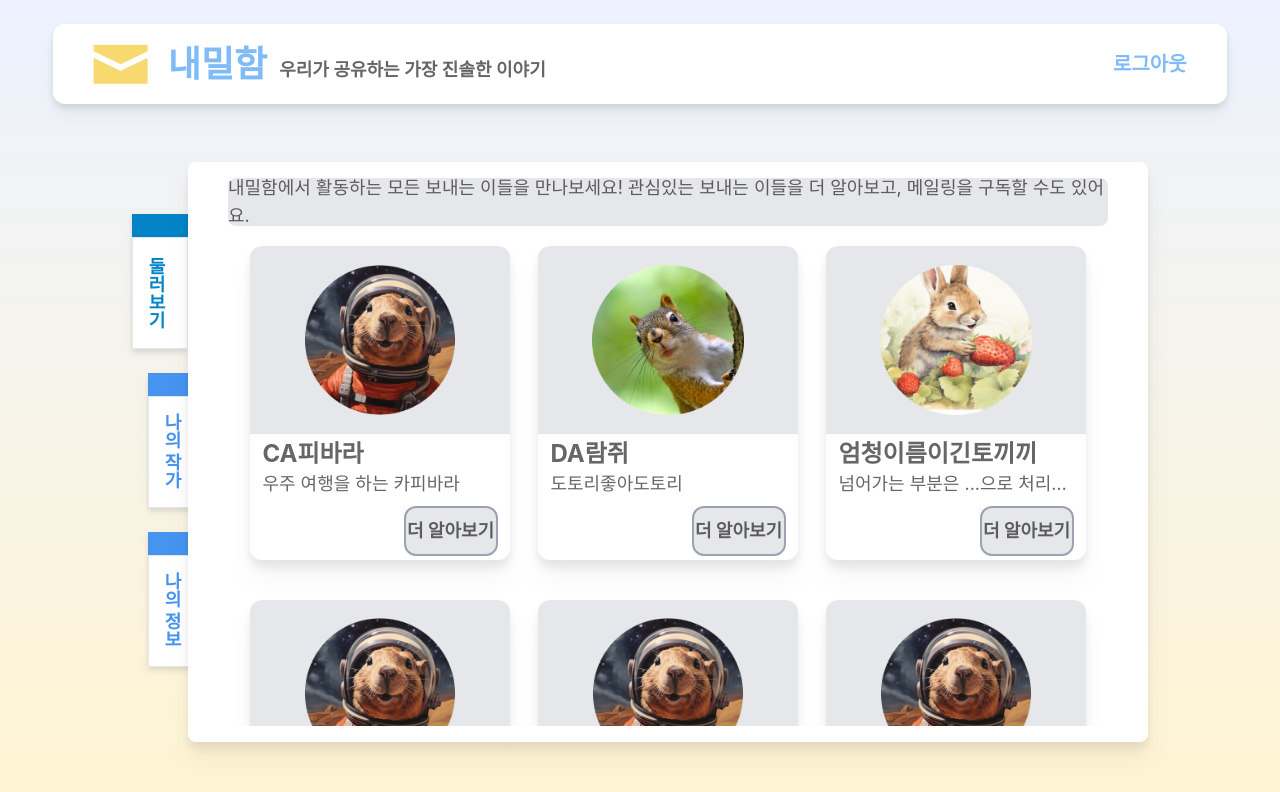
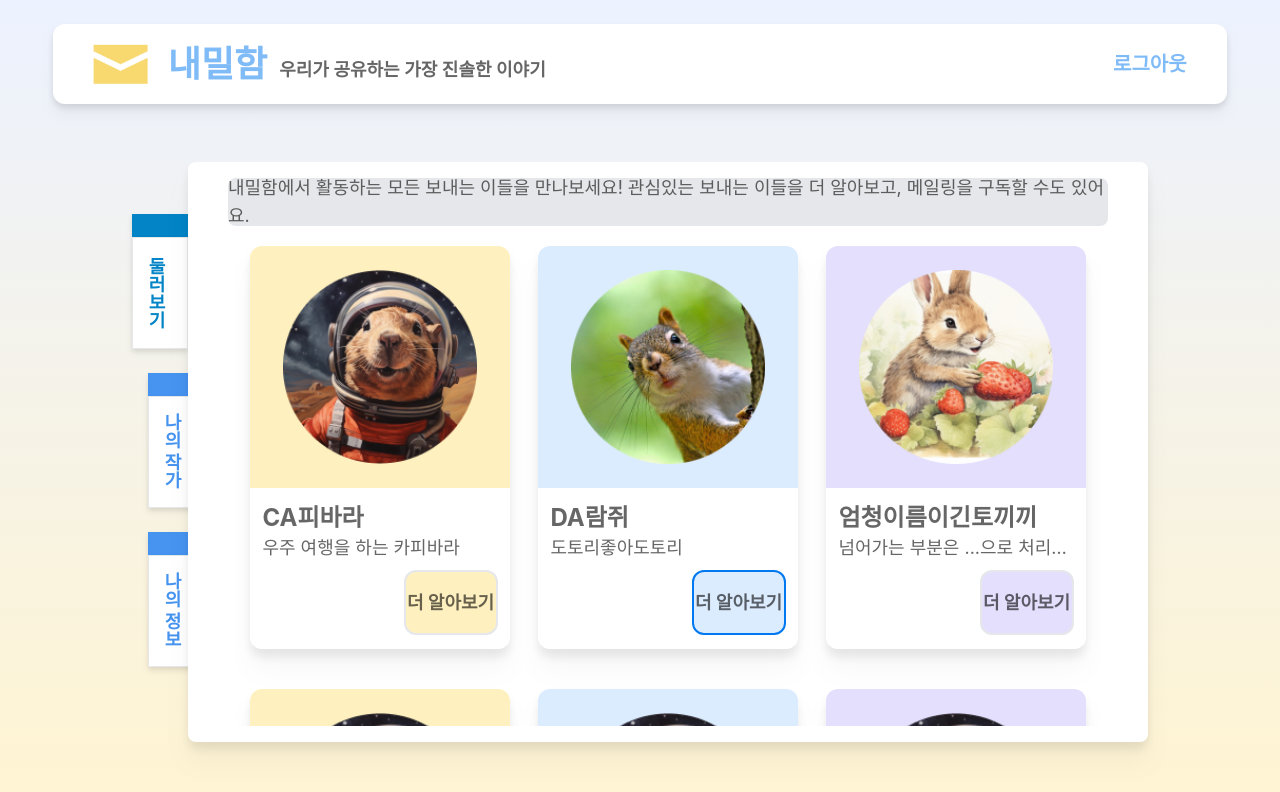
Before and after one commit to Naemilham/nmh_front, a React (Create React App) app: page /writerlist in a window 1280 px wide. Shown: the top 792 px of the page. Built offline with nearby package versions, Linux system fonts and the light colour scheme.

Commit message:
Change: card color

```diff
--- a/src/routes/SubscribeListPage.jsx
+++ b/src/routes/SubscribeListPage.jsx
@@ -3,6 +3,9 @@ import { useNavigate } from "react-router-dom";
 
 const MailCreatePage = () => {
   const navigate = useNavigate();
+
+  const colors = ["#FFF1BF", "#DCECFF", "#E3DFFD"];
+  const borderColors = ["#F5D151D1", "#0078F0", "#932ED0D1"];
 
   const [subscribeInfo, setSuvscribeInfo] = useState([
     {
@@ -72,11 +75,11 @@ const MailCreatePage = () => {
             <div className="w-11/12 h-12 bg-gray-200 rounded-lg text-[#5C5C5C] text-lg flex justify-center items-center">
                 구독 중인 보내는 이들의 목록을 확인하고, 구독 여부를 변경할 수 있습니다.
             </div>
-            <div className="w-[90%] h-[480px] pb-8 overflow-y-scroll grid grid-cols-3 auto-rows-[70%] place-items-center gap-y-10">
+            <div className="w-[90%] h-[480px] pb-8 overflow-y-scroll grid grid-cols-3 auto-rows-[90%] place-items-center gap-y-10">
                 {
-                  subscribeInfo.map((info) => (
+                  subscribeInfo.map((info, idx) => (
                     <div className="w-[90%] h-full bg-white rounded-xl drop-shadow-xl">
-                      <div className="w-full h-3/5 bg-gray-200 rounded-t-xl flex justify-center items-center">
+                      <div className={`w-full h-3/5 rounded-t-xl bg-[${colors[idx%3]}] flex justify-center items-center`}>
                         <img className="h-4/5" src={info.image}/>
                       </div>
                       <div className="w-full h-2/5 flex flex-col justify-center px-3">
@@ -89,13 +92,13 @@ const MailCreatePage = () => {
                         <div className="h-2/5 mt-2 flex flex-row justify-between items-end">
                             <img
                                 src={require("../assets/images/unsubscribe.png")}
-                                className="w-[13%] h-4/5"
+                                className="w-[15%] h-4/5"
                                 onClick={()=>{
                                     alert("물어보는 창");
                                 }}
                             />
                             <button
-                                className="w-2/5 h-full bg-gray-200 rounded-xl border-2 border-gray-400 self-end text-lg text-[#00000099] font-bold"
+                                className={`w-2/5 h-full bg-[${colors[idx%3]}] rounded-xl border-2 border-[${borderColors[idx%3]}] self-end text-lg text-[#00000099] font-bold`}
                                 onClick={()=>{
                                     alert("모달");
                                 }}
--- a/src/routes/WriterListPage.jsx
+++ b/src/routes/WriterListPage.jsx
@@ -3,6 +3,9 @@ import { useNavigate } from "react-router-dom";
 
 const MailCreatePage = () => {
   const navigate = useNavigate();
+
+  const colors = ["#FFF1BF", "#DCECFF", "#E3DFFD"];
+  const borderColors = ["#F5D151D1", "#0078F0", "#932ED0D1"];
 
   const [writerInfo, setWriterInfo] = useState([
     {
@@ -97,11 +100,11 @@ const MailCreatePage = () => {
             <div className="w-11/12 h-12 bg-gray-200 rounded-lg text-[#5C5C5C] text-lg flex justify-center items-center">
               내밀함에서 활동하는 모든 보내는 이들을 만나보세요!  관심있는 보내는 이들을 더 알아보고, 메일링을 구독할 수도 있어요.
             </div>
-            <div className="w-[90%] h-[480px] pb-8 overflow-y-scroll grid grid-cols-3 auto-rows-[70%] place-items-center gap-y-10">
+            <div className="w-[90%] h-[480px] pb-8 overflow-y-scroll grid grid-cols-3 auto-rows-[90%] place-items-center gap-y-10">
                 {
-                  writerInfo.map((info) => (
+                  writerInfo.map((info, idx) => (
                     <div className="w-[90%] h-full bg-white rounded-xl drop-shadow-xl">
-                      <div className="w-full h-3/5 bg-gray-200 rounded-t-xl flex justify-center items-center">
+                      <div className={`w-full h-3/5 rounded-t-xl bg-[${colors[idx%3]}] flex justify-center items-center`}>
                         <img className="h-4/5" src={info.image}/>
                       </div>
                       <div className="w-full h-2/5 flex flex-col justify-center px-3">
@@ -112,7 +115,7 @@ const MailCreatePage = () => {
                           {info.description}
                         </div>
                         <button
-                          className="w-2/5 h-2/5 mt-2 bg-gray-200 rounded-xl border-2 border-gray-400 self-end text-lg text-[#00000099] font-bold"
+                          className={`w-2/5 h-2/5 mt-2 bg-[${colors[idx%3]}] rounded-xl border-2 border-[${borderColors[idx%3]}] self-end text-lg text-[#00000099] font-bold`}
                           onClick={()=>{
                             alert("모달");
                           }}
```
